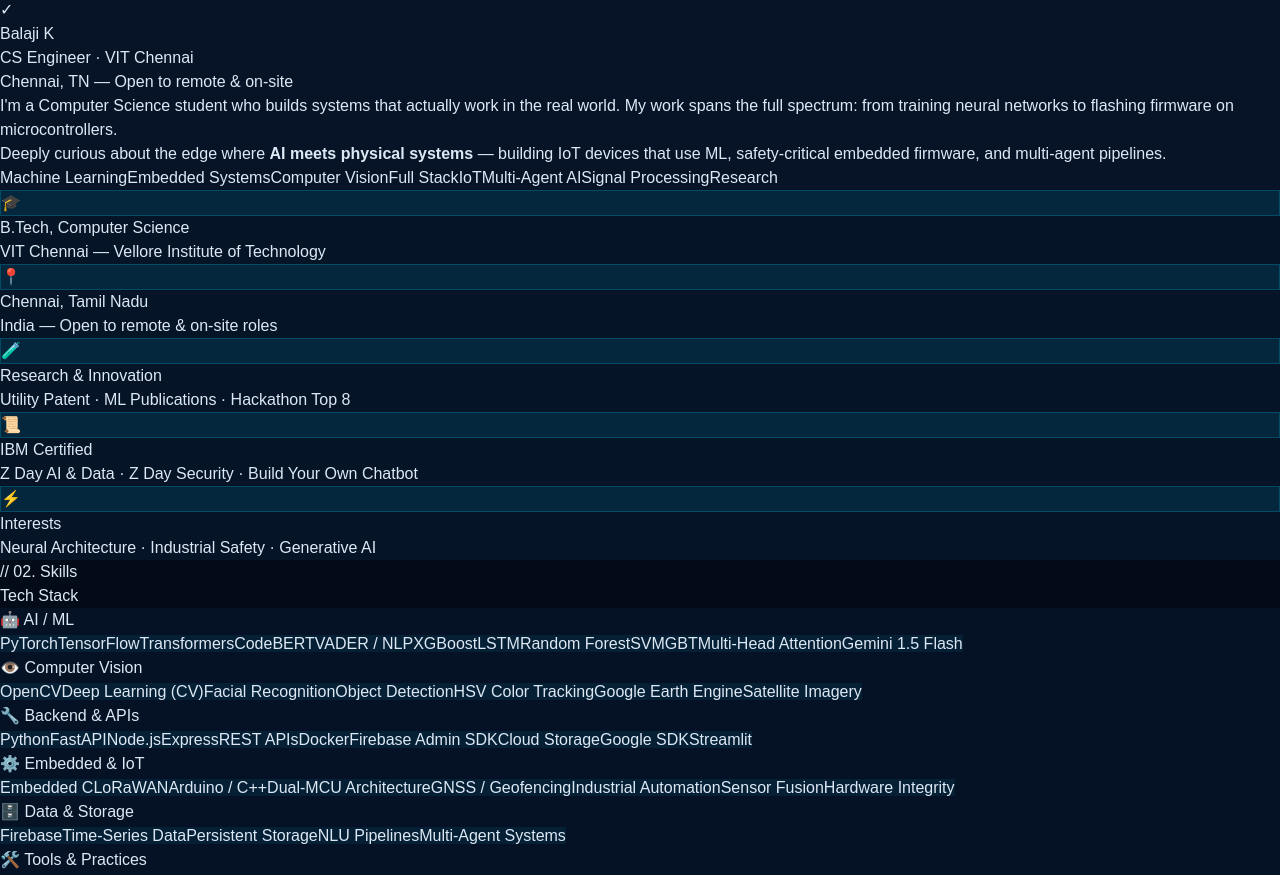
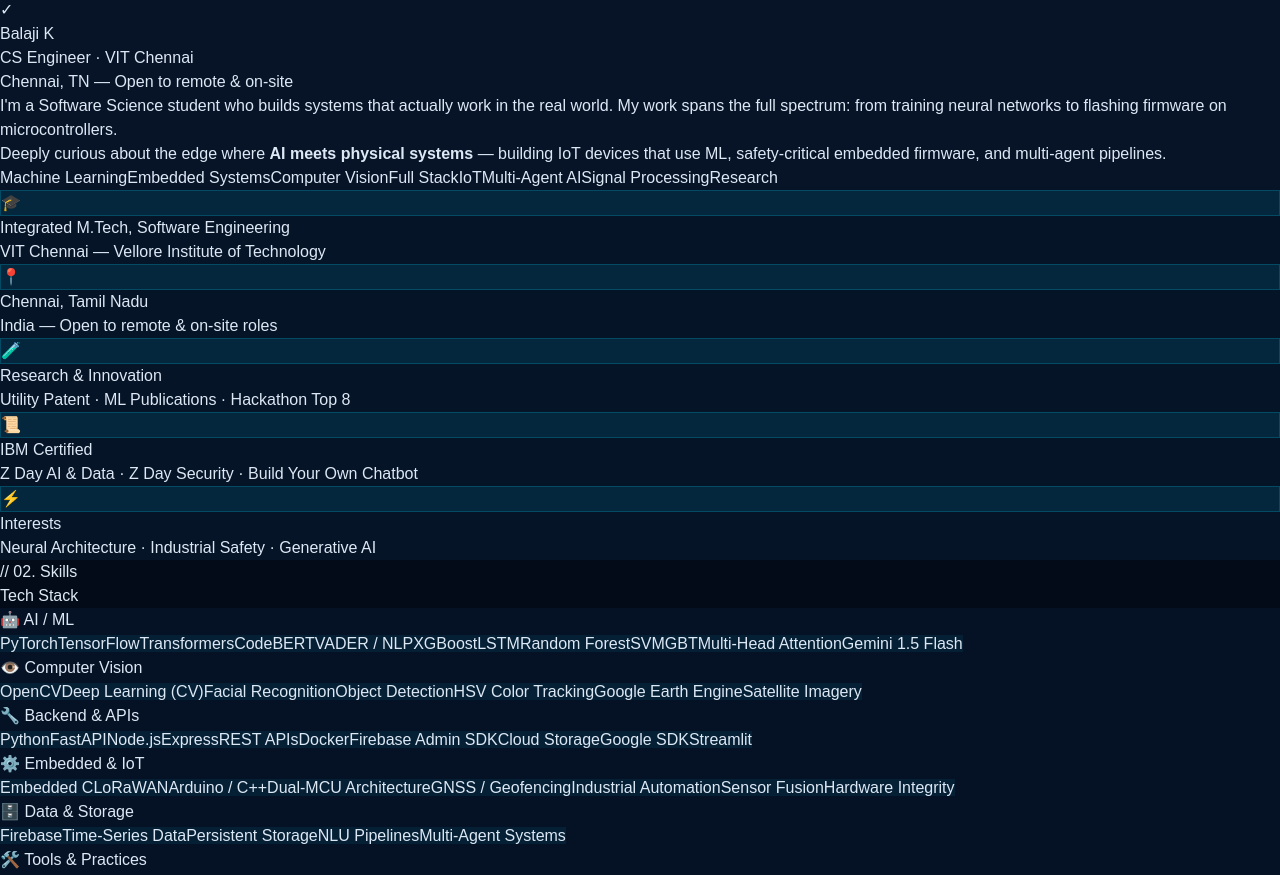
Before and after one commit to balaji2309/portfolio, a React (Vite) app: page / in a window 1280 px wide. Shown: the part 1156-2031 px from the top of the page. Built offline with nearby package versions, Linux system fonts and the light colour scheme.

Commit message:
Update About.jsx

```diff
--- a/src/components/About.jsx
+++ b/src/components/About.jsx
@@ -5,7 +5,7 @@
   const tags = ["Machine Learning", "Embedded Systems", "Computer Vision", "Full Stack", "IoT", "Multi-Agent AI", "Signal Processing", "Research"];
 
   const infoItems = [
-    ["🎓", "B.Tech, Computer Science", "VIT Chennai — Vellore Institute of Technology"],
+    ["🎓", "Integrated M.Tech, Software Engineering", "VIT Chennai — Vellore Institute of Technology"],
     ["📍", "Chennai, Tamil Nadu", "India — Open to remote & on-site roles"],
     ["🧪", "Research & Innovation", "Utility Patent · ML Publications · Hackathon Top 8"],
     ["📜", "IBM Certified", "Z Day AI & Data · Z Day Security · Build Your Own Chatbot"],
@@ -32,7 +32,7 @@
           </div>
 
           <div className="space-y-4 text-slate-400 text-[.95rem] leading-relaxed">
-            <p>I'm a Computer Science student who builds systems that actually work in the real world. My work spans the full spectrum: from training neural networks to flashing firmware on microcontrollers.</p>
+            <p>I'm a Software Science student who builds systems that actually work in the real world. My work spans the full spectrum: from training neural networks to flashing firmware on microcontrollers.</p>
             <p>Deeply curious about the edge where <strong className="text-white">AI meets physical systems</strong> — building IoT devices that use ML, safety-critical embedded firmware, and multi-agent pipelines.</p>
           </div>
           <div className="flex flex-wrap gap-2 mt-6">
```
